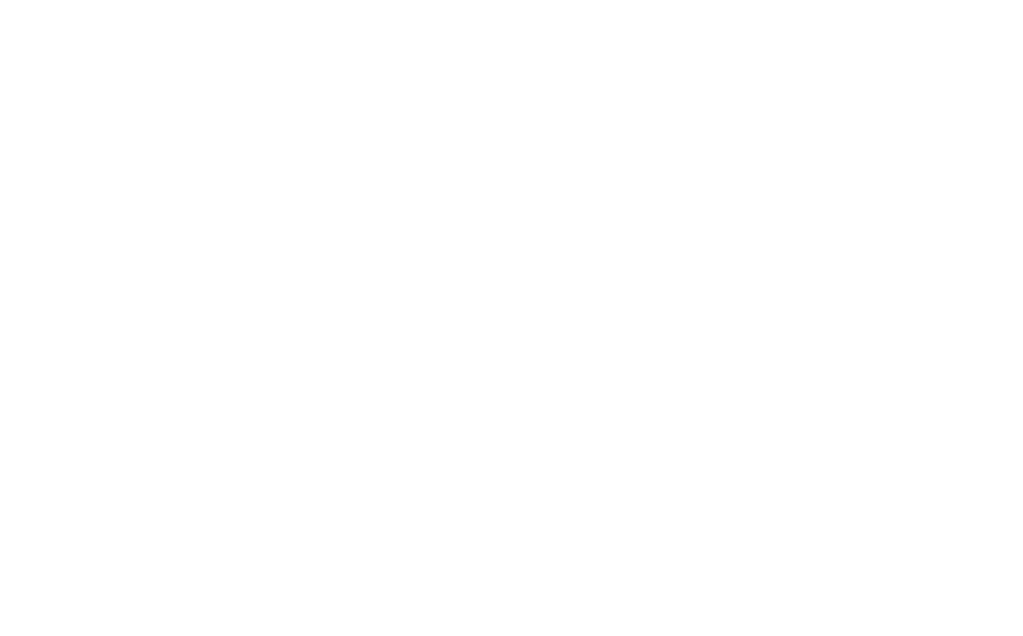
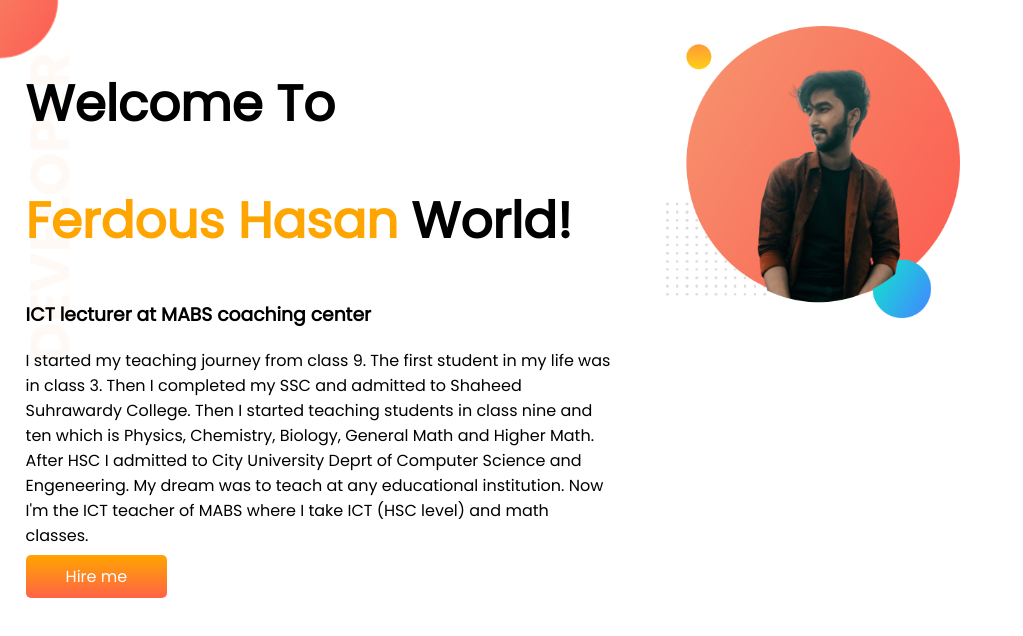
Before and after one commit to Shifat507/Developer-portfolio, a plain HTML site: page index.html in a window 1280 px wide. Shown: the whole page, without its empty margins (0-1023 px from the left). Drawn offline with Linux system fonts and the light colour scheme.

Commit message:
top banner added

```diff
--- a/index.html
+++ b/index.html
@@ -5,9 +5,24 @@
     <meta http-equiv="X-UA-Compatible" content="IE=edge">
     <meta name="viewport" content="width=device-width, initial-scale=1.0">
     <title>Shifat Portfolio</title>
+    <link rel="preconnect" href="https://fonts.googleapis.com">
+    <link rel="preconnect" href="https://fonts.gstatic.com" crossorigin>
+    <link href="https://fonts.googleapis.com/css2?family=Poppins&display=swap" rel="stylesheet">
     <link rel="stylesheet" href="style.css">
 </head>
 <body>
+<section class="top-banner">
+    <div class="half-width">
+        <h1>Welcome To</h1>
+        <h1><span class="orange-color">Ferdous Hasan</span> World!</h1>
+        <h3>ICT lecturer at MABS coaching center</h3>
+        <p>I started my teaching journey from class 9. The first student in my life was in class 3. Then I completed my SSC and admitted to Shaheed Suhrawardy College. Then I started teaching students in class nine and ten which is Physics, Chemistry, Biology, General Math and Higher Math. After HSC I admitted to City University Deprt of Computer Science and Engeneering. My dream was to teach at any educational institution. Now I'm the ICT teacher of MABS where I take ICT (HSC level) and math classes.</p>
+        <a class="link-button" target="_blank" href="https://www.linkedin.com/in/ferdous-hasan-shifat-28661b224/">Hire me</a>
+    </div>
 
+    <div class="half-width">
+        <img src="images/My_pic_.png" alt="">
+    </div>
+</section>
 </body>
 </html>
--- a/style.css
+++ b/style.css
@@ -0,0 +1,32 @@
+body{
+    font-family: 'Poppins', sans-serif;
+    margin: 0;
+}
+h1{
+    font-size: 50px;
+}
+.orange-color{
+    color: orange;
+}
+section{
+    display: flex;
+}
+.half-width{
+    width: 50%;
+    padding: 2%;
+}
+.half-width img{
+    width: 50%;
+}
+.link-button{
+    text-decoration: none;
+background-image: linear-gradient(orange, tomato);
+    padding: 10px 40px;
+    color: white;
+    font: 700;
+    border-radius: 5px;
+}
+.top-banner{
+    background-image: url(images/top-banner.png);
+    background-repeat: no-repeat;
+}
```
Also changed, not shown: images/My_pic_.png (added), images/dream-bg.png (added), images/exp-bg.png (added), images/jhankar.png (added), images/jhankar2.png (added), images/my-bg.png (added), images/my-bg2.png (added), images/top-banner.png (added), 7 other files.
